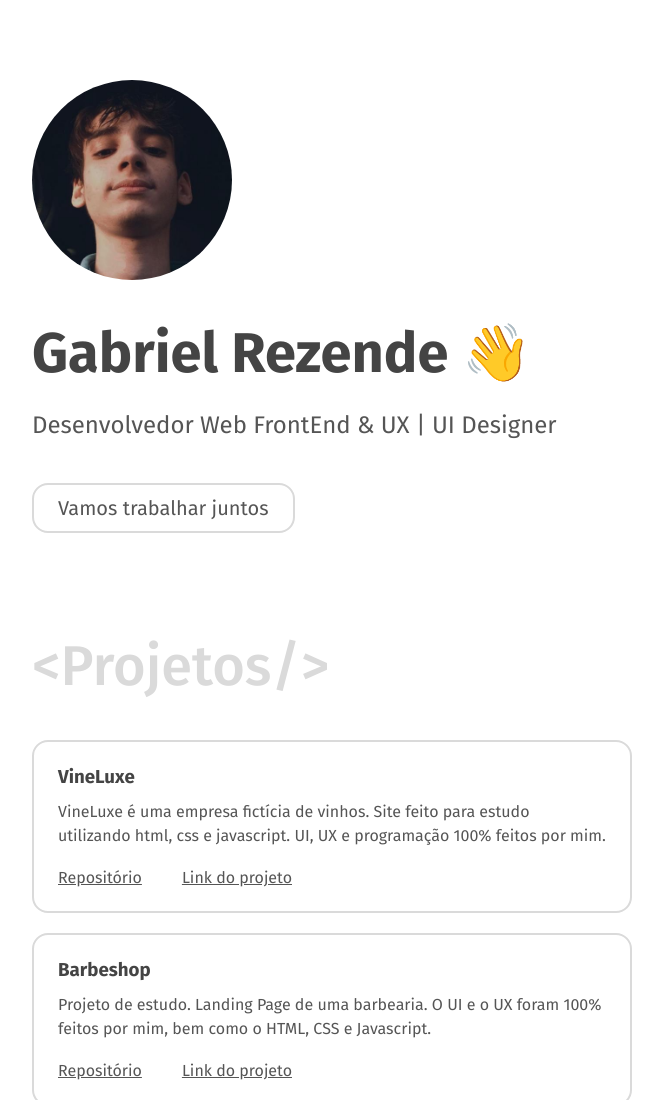
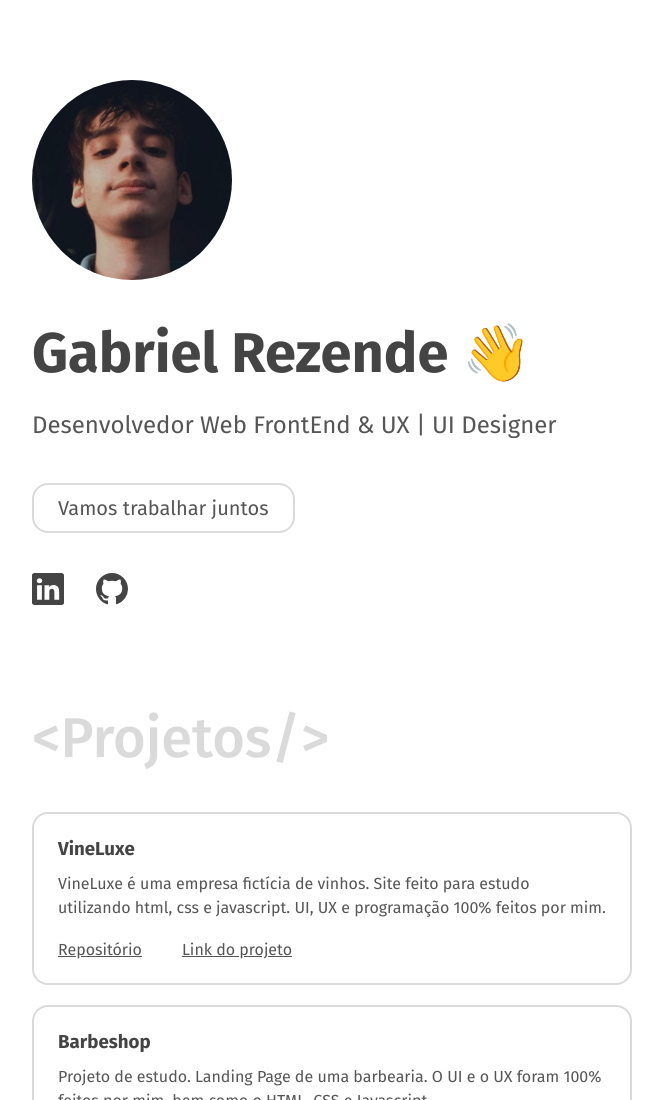
Before and after one commit to gabrielrez/portifiolio, a plain HTML site: page index.html in a window 1280 px wide. Shown: the top 1100 px of the page, without its empty margins (308-971 px from the left). Drawn offline with Linux system fonts and the light colour scheme.

Commit message:
redes sociais

```diff
--- a/index.html
+++ b/index.html
@@ -17,15 +17,12 @@
       <img class="profile-image" src="img/profile.jpeg" alt="Foto de Gabriel">
       <h1 class="home-title">Gabriel Rezende 👋</h1>
       <p class="home-text">Desenvolvedor Web FrontEnd & UX | UI Designer</p>
-      <a class="home-btn" href="#contact">Vamos trabalhar juntos</a>
+      <a class="home-btn" href="https://www.linkedin.com/in/gabrielrezcp/" target="_blank">Vamos trabalhar juntos</a>
+      <div class="social">
+        <a href="https://www.linkedin.com/in/gabrielrezcp/" target="_blank"><img src="img/linkedin.svg"></a>
+        <a href="https://github.com/gabrielrez" target="_blank"><img src="img/github.svg"></a>
+      </div>
     </section>
-    <!-- <section class="about">
-      <h2 class="section-title">Sobre</h2>
-      <p class="about-text">Me chamo Gabriel, em 2023, dei início ao curso de <span>Sistemas de Informação</span> no Centro Universitário Paraíso, onde aprimorei significativamente minhas habilidades. Paralelamente à minha jornada acadêmica, decidi expandir meus conhecimentos através da plataforma Origamid. <br><br>
-        Durante esse período, concentrei meus esforços no desenvolvimento de habilidades em tecnologias <span>Frontend</span>. Destaco meu domínio em linguagens essenciais como <span>HTML</span>, <span>CSS</span> e <span>Javascript</span>, bem como meu conhecimento em frameworks como <span>Tailwind</span>, <span>Bootstrap</span>, <span>React Js</span> e <span>Next Js</span>. <br> <br>
-        Além disso, aprofundei-me em práticas fundamentais, como versionamento de código utilizando <span>Git</span>, e adquiri conhecimentos em outras tecnologias essenciais para a área.
-      </p>
-    </section> -->
     <section class="projects">
       <h2 class="section-title">Projetos</h2>
       <div class="projects-container">
--- a/style.css
+++ b/style.css
@@ -78,6 +78,16 @@ a {
 
 .home-btn:hover {
   border-color: var(--c2);
+}
+
+.social {
+  margin-top: 40px;
+  display: flex;
+  gap: 32px;
+}
+
+.social img {
+  width: 32px;
 }
 
 .about,
```
Also changed, not shown: img/4353644-ninja-gaiden-trilogy-snes-front-cover.jpg (deleted), img/Captura de tela 2024-01-15 180721.png (deleted), img/Captura de tela 2024-01-16 115612.png (deleted), img/github.svg (added), img/linkedin.svg (added), img/vineluxe.png (deleted).
